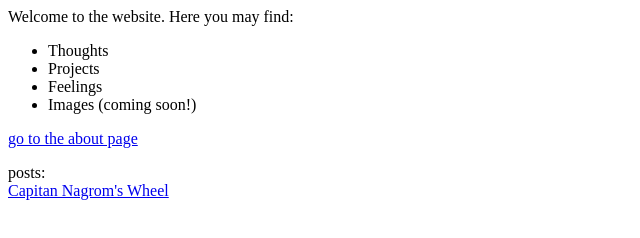
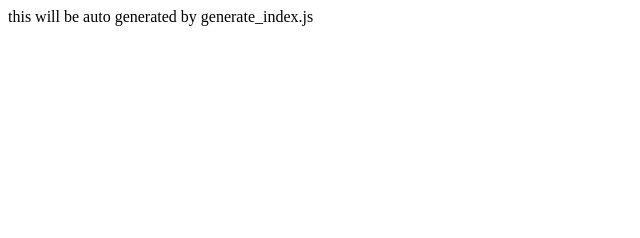
Before and after one commit to zevhoo/website, a website: page index.html in a window 1280 px wide. Shown: the whole page, without its empty margins (0-640 px from the left). Drawn offline with Linux system fonts and the light colour scheme.

Commit message:
Update index.html

```diff
--- a/index.html
+++ b/index.html
@@ -1,13 +1 @@
-<p>Welcome to the website. Here you may find:</p>
-
-<ul>
-  <li>Thoughts</li>
-  <li>Projects</li>
-  <li>Feelings</li>
-  <li>Images (coming soon!)</li>
-</ul>
-
-<p><a href="about.html">go to the about page</a></p>
-
-<p>posts:<br>
-<a href="posts/puzzles/Captain Nagrom's Wheel.html">Capitan Nagrom's Wheel</a></p>
+<p>this will be auto generated by generate_index.js</p>
```
